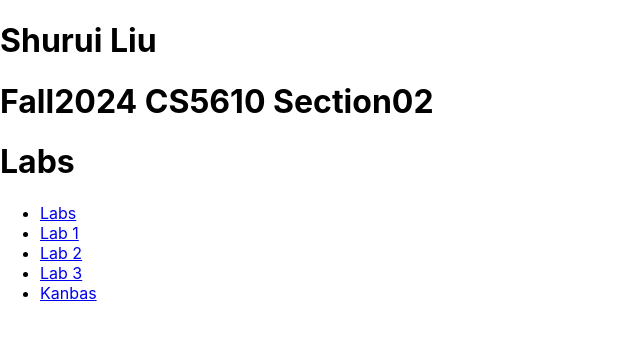
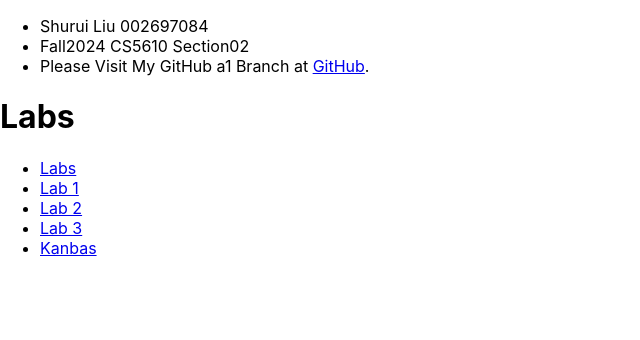
Before and after one commit to HazelHappy2024/kanbas-react-web-app-cs5610-fa24, a React (Create React App) app: page /#/Labs in a window 1280 px wide. Shown: the top 340 px of the page, without its empty margins (0-640 px from the left). Built offline with nearby package versions, Linux system fonts and the light colour scheme.

Commit message:
addgitlinktolabslandingpage

```diff
--- a/src/Labs/index.tsx
+++ b/src/Labs/index.tsx
@@ -3,11 +3,26 @@ import { Route, Routes} from "react-router";
 import TOC from "./TOC";
 import Lab2 from "./Lab2";
 //import Lab3 from "./Lab3";
+import Link from "react-router"
+
 export default function Labs() {
   return (
     <div>
-      <h1>Shurui Liu</h1>
-      <h1>Fall2024 CS5610 Section02</h1>
+      <ul>
+        <li>Shurui Liu 002697084</li>
+        <li>Fall2024 CS5610 Section02</li>
+        <li>
+          Please Visit My GitHub a1 Branch at{" "}
+          <a
+            href="https://github.com/your-repo-link"
+            target="_blank"
+            rel="noopener noreferrer"
+          >
+            GitHub
+          </a>.
+        </li>
+      </ul>
+
       <h1>Labs</h1>
       <TOC />
       <Routes>
```
